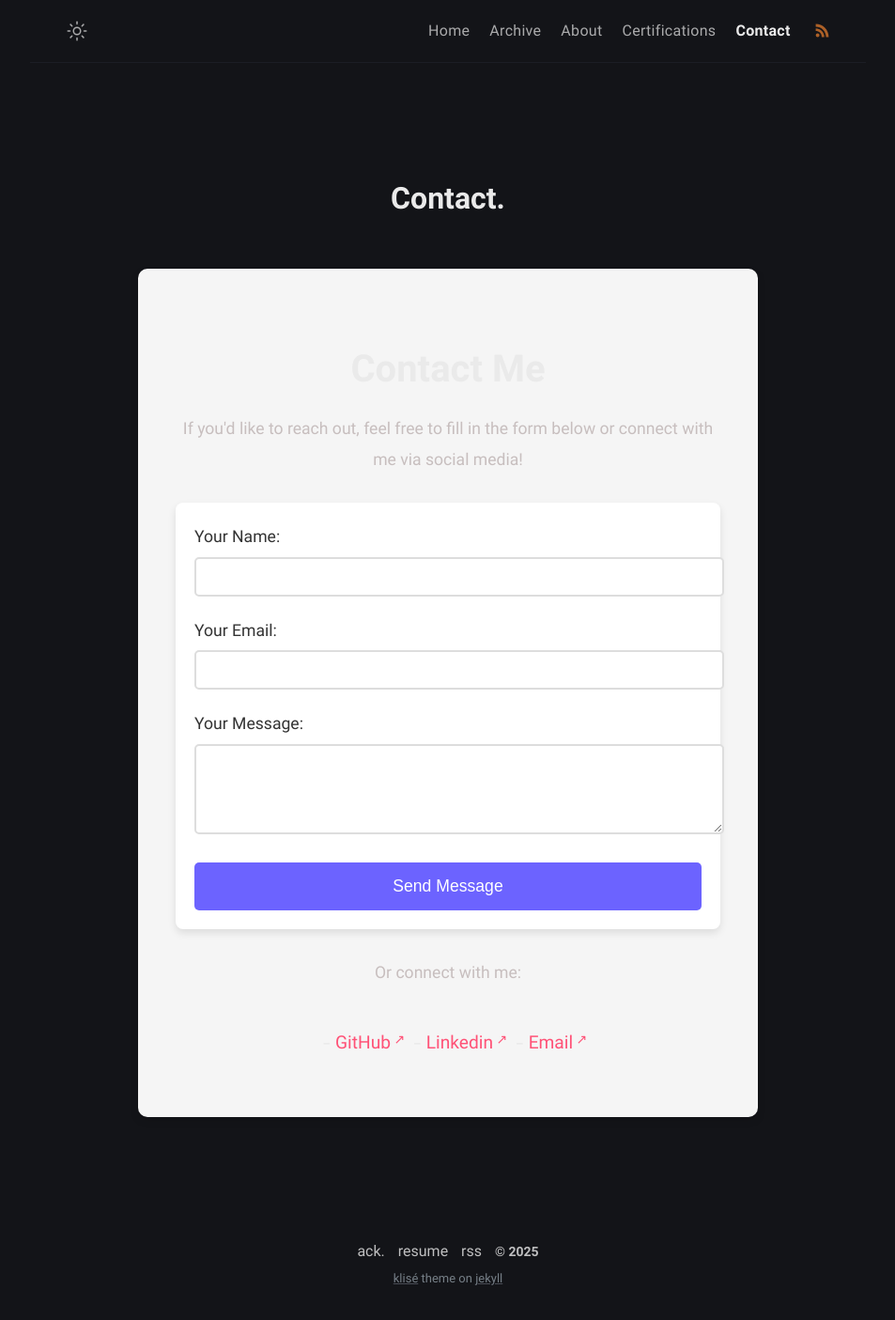
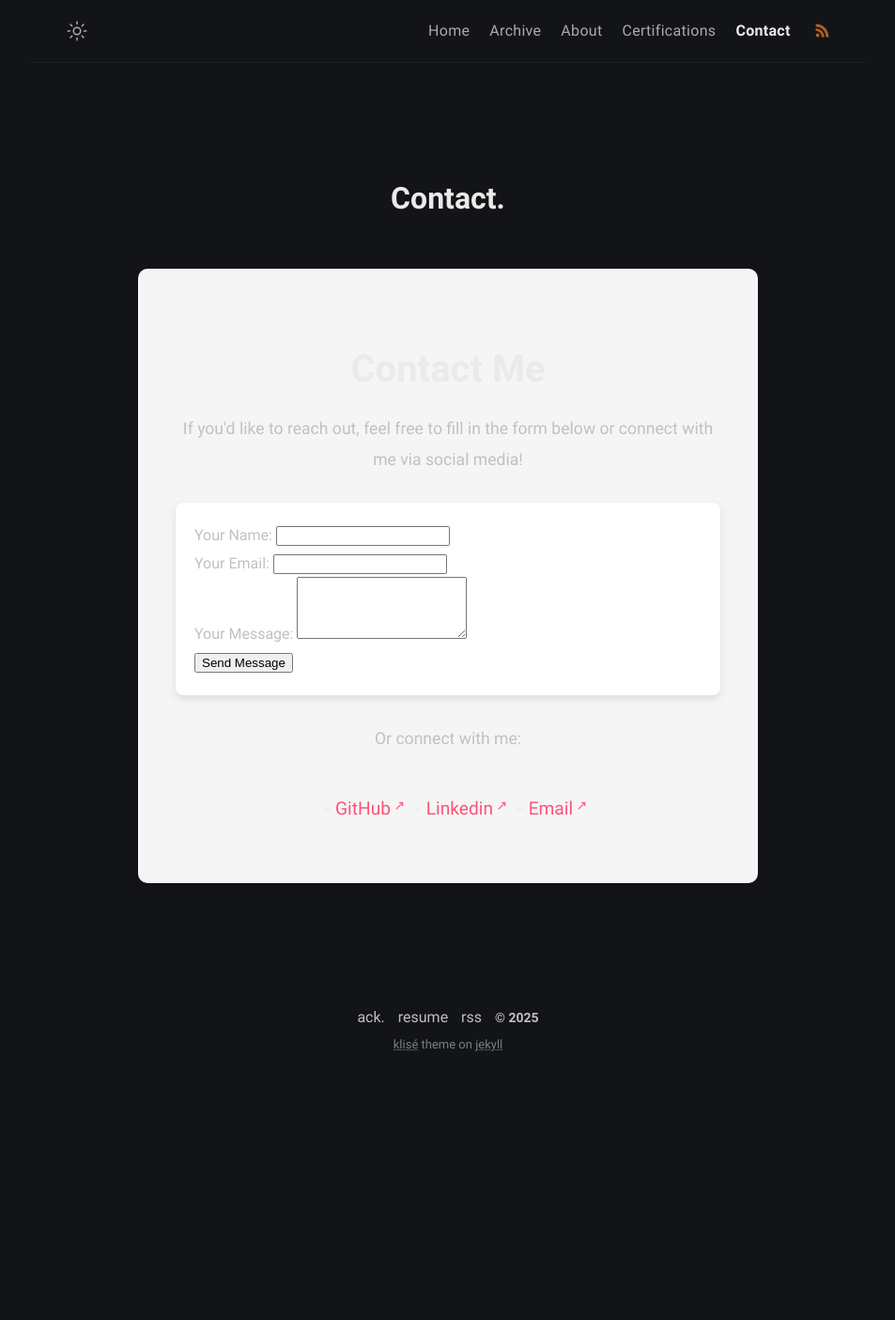
Before and after one commit to Extravenger/extravenger.github.io, a Jekyll site: the page built from contact.md, in a window 1280 px wide. Shown: the whole page at 94% size, without its empty margins (163-1116 px from the left). Built offline with Jekyll 4.4.1, drawn with Linux system fonts in a browser that asks for light colours; after the commit the page ends 1156 px from its top, so only the background shows below that.

Commit message:
Update style.scss

```diff
--- a/assets/css/style.scss
+++ b/assets/css/style.scss
@@ -32,43 +32,24 @@
   box-shadow: 0 4px 8px rgba(0, 0, 0, 0.1);
 }
 
-.contact-form .input-group {
-  margin-bottom: 20px;
+.contact-info h2 {
+  font-size: 1.5em;
+  margin-bottom: 5px;
+  color: #6c63ff;
 }
 
-.contact-form label {
+.contact-info p {
   font-size: 1.1em;
   color: #333;
-  display: block;
-  margin-bottom: 5px;
 }
 
-.contact-form input,
-.contact-form textarea {
-  width: 100%;
-  padding: 10px;
-  border: 2px solid #ddd;
-  border-radius: 5px;
-  font-size: 1em;
+.contact-info a {
+  color: #6c63ff;
+  text-decoration: none;
 }
 
-.contact-form textarea {
-  resize: vertical;
-}
-
-.contact-form button {
-  width: 100%;
-  padding: 15px;
-  background-color: #6c63ff;
-  color: white;
-  border: none;
-  border-radius: 5px;
-  font-size: 1.1em;
-  cursor: pointer;
-}
-
-.contact-form button:hover {
-  background-color: #5b54e7;
+.contact-info a:hover {
+  text-decoration: underline;
 }
 
 .social-links {
@@ -95,6 +76,7 @@
 .social-links a:hover {
   text-decoration: underline;
 }
+
 
 /* Makes the entire cards clickable */
 .cert-card-link {
```
